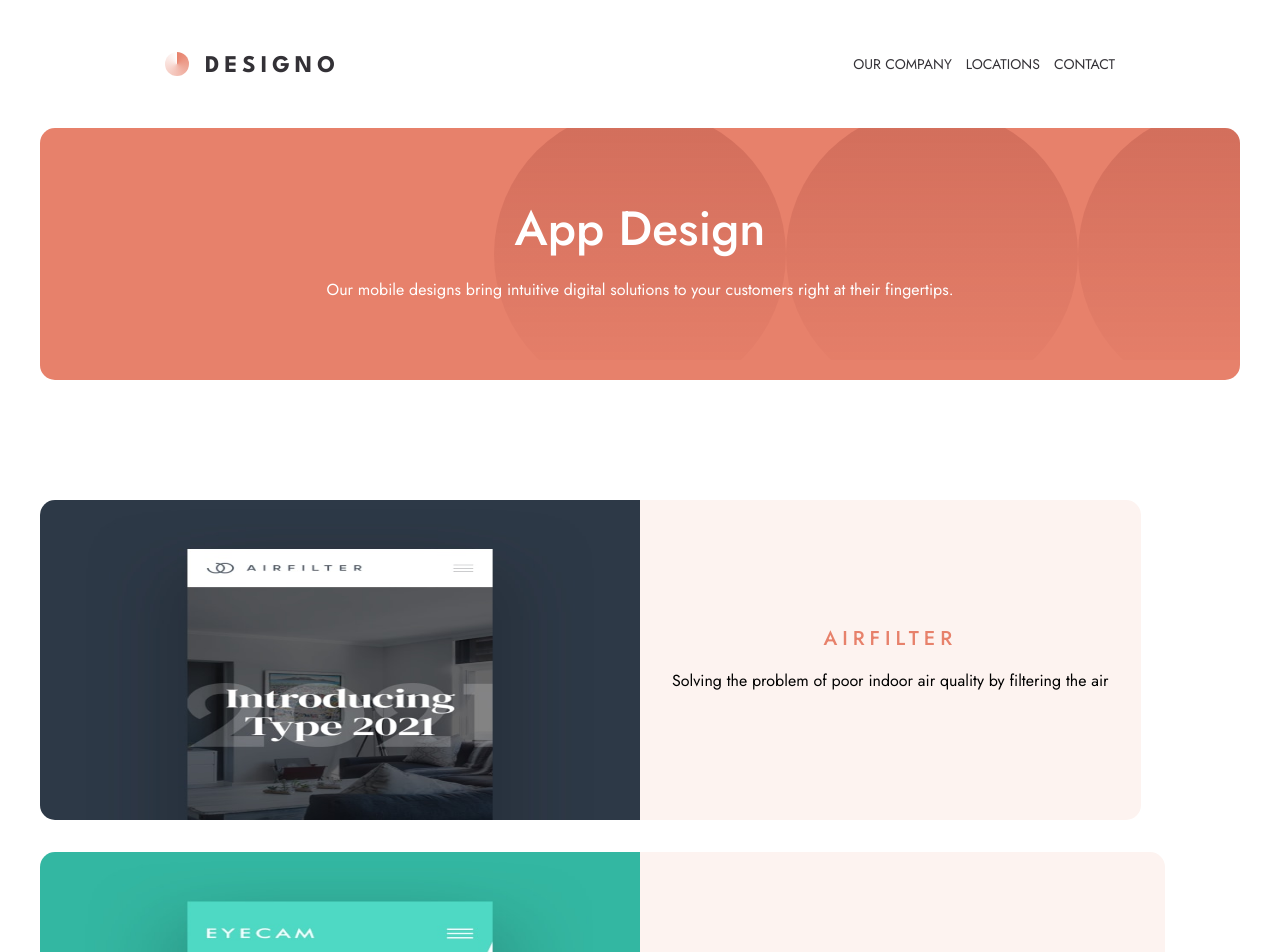
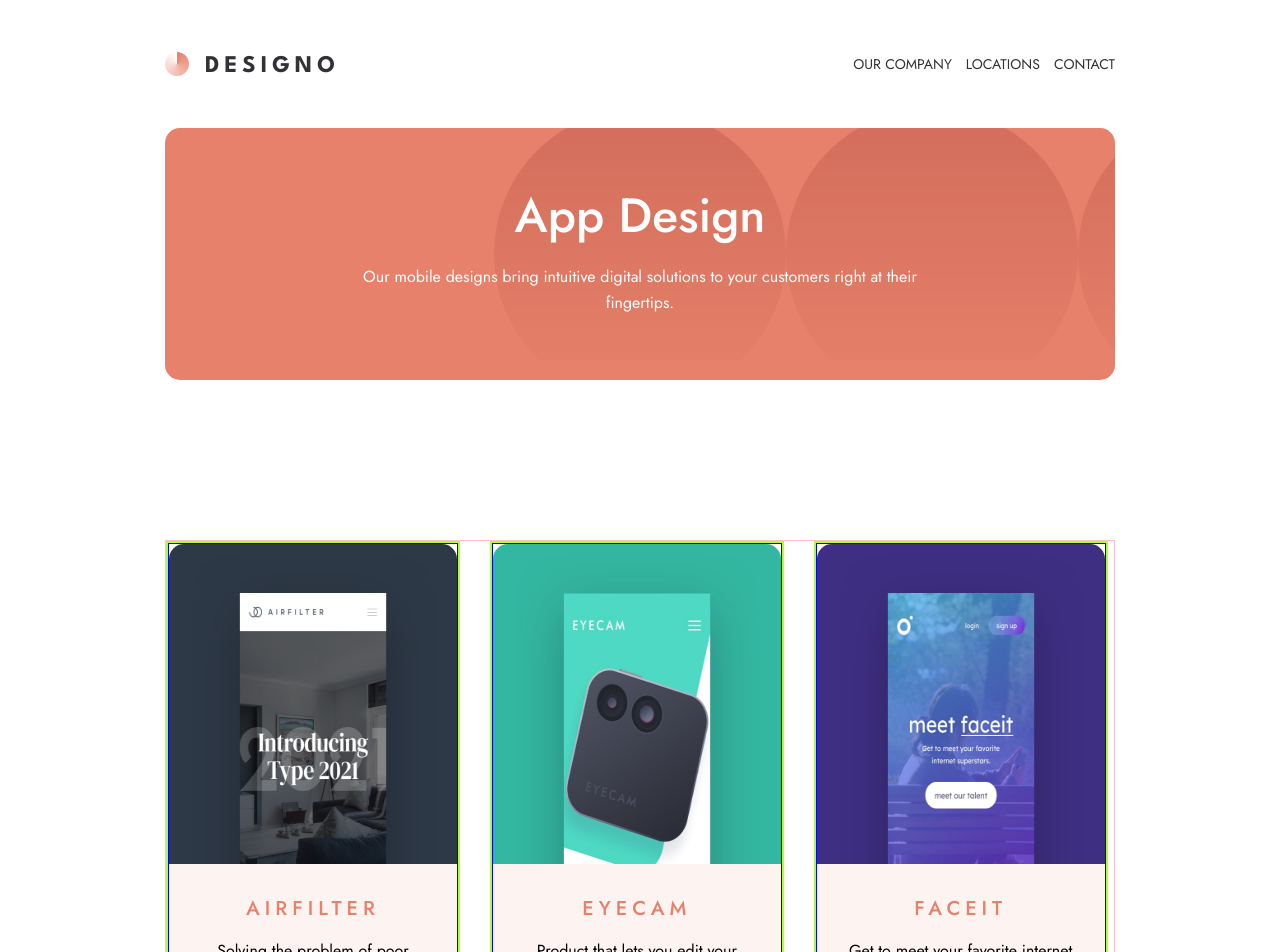
Before and after one commit to ringtho/designo, a React (Create React App) app: page /app-design in a window 1280 px wide. Shown: the top 952 px of the page. Built offline with nearby package versions, Linux system fonts and the light colour scheme; the HTML template or start-up script is replaced by a standard one.

Commit message:
Added minor changes for the app card desktop mode

```diff
--- a/src/index.css
+++ b/src/index.css
@@ -529,7 +529,7 @@ button:hover {
 }
 
 .card-container {
-  padding: 96px 24px;
+  margin: 96px 24px;
   display: flex;
   flex-direction: column;
   gap: 40px;
@@ -1081,7 +1081,7 @@ hr {
   }
 
   .card-container {
-    padding: 120px 40px;
+    margin: 120px 40px;
     gap: 32px;
   }
 
@@ -1097,6 +1097,7 @@ hr {
   }
 
   .apps-card-desc {
+    width: 50%;
     padding: 32px;
     border-bottom-left-radius: 0px;
     border-bottom-right-radius: 15px;
@@ -1329,4 +1330,48 @@ hr {
     align-items: center;
   }
 
+  .design-hero {
+    margin: 0 165px;
+  }
+
+  .design-hero-content {
+    padding: 64px 190px;
+  }
+
+  .card-container {
+    border: 1px solid pink;
+    margin: 160px 165px;
+    flex-direction: row;
+    flex-wrap: wrap;
+    gap: 32px 30px;
+  }
+
+  .apps-card {
+    border: 2px solid greenyellow;
+    max-width: 31%;
+    flex: 1 1 auto;
+  }
+
+
+  .apps-card-container {
+    border: 1px solid blue;
+    flex-direction: column;
+    /* width: 350px; */
+  }
+
+  .apps-card-image {
+    height: 320px;
+    width: 100%;
+    border-bottom-left-radius: 0;
+    border-top-left-radius: 15px;
+    border-top-right-radius: 15px;
+  }
+
+  .apps-card-desc {
+    width: 100%;
+    border-bottom-left-radius: 15px;
+    border-bottom-right-radius: 15px;
+    border-top-right-radius: 0;
+  }
+
 }
```
